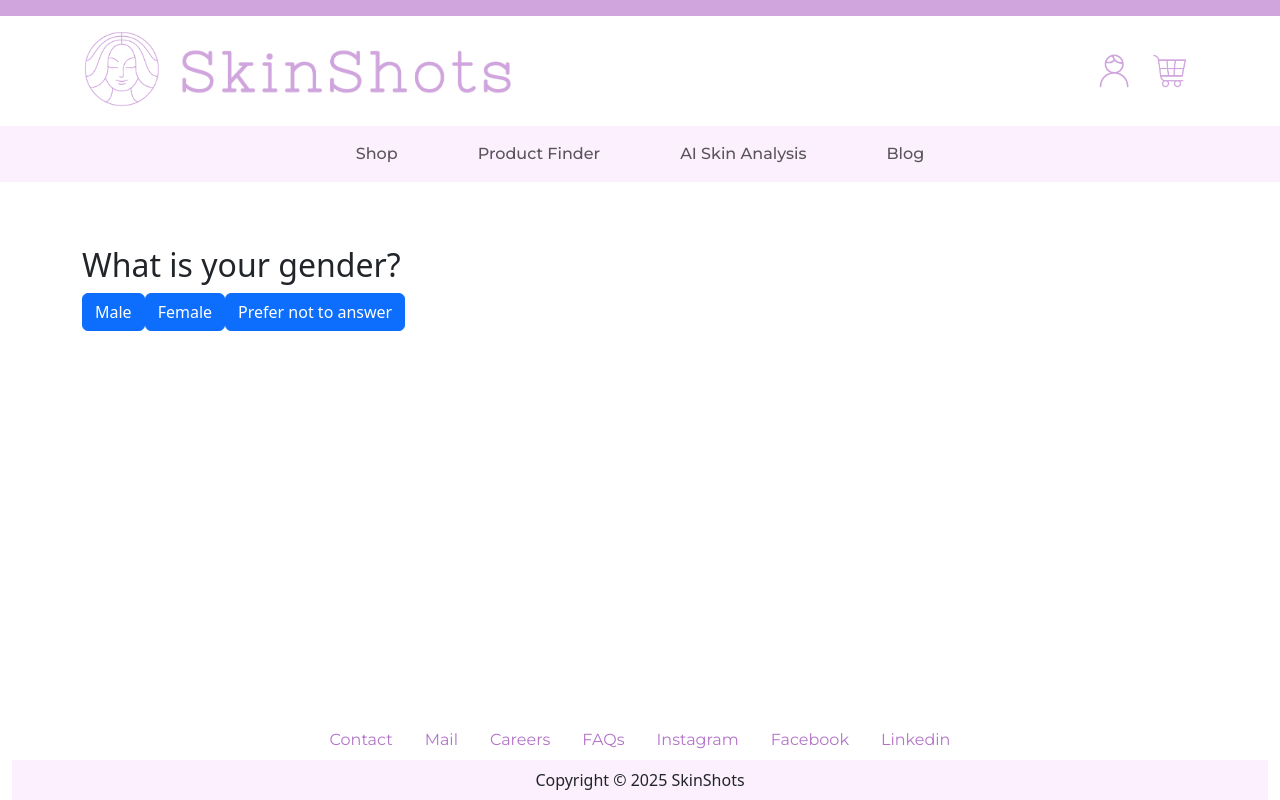
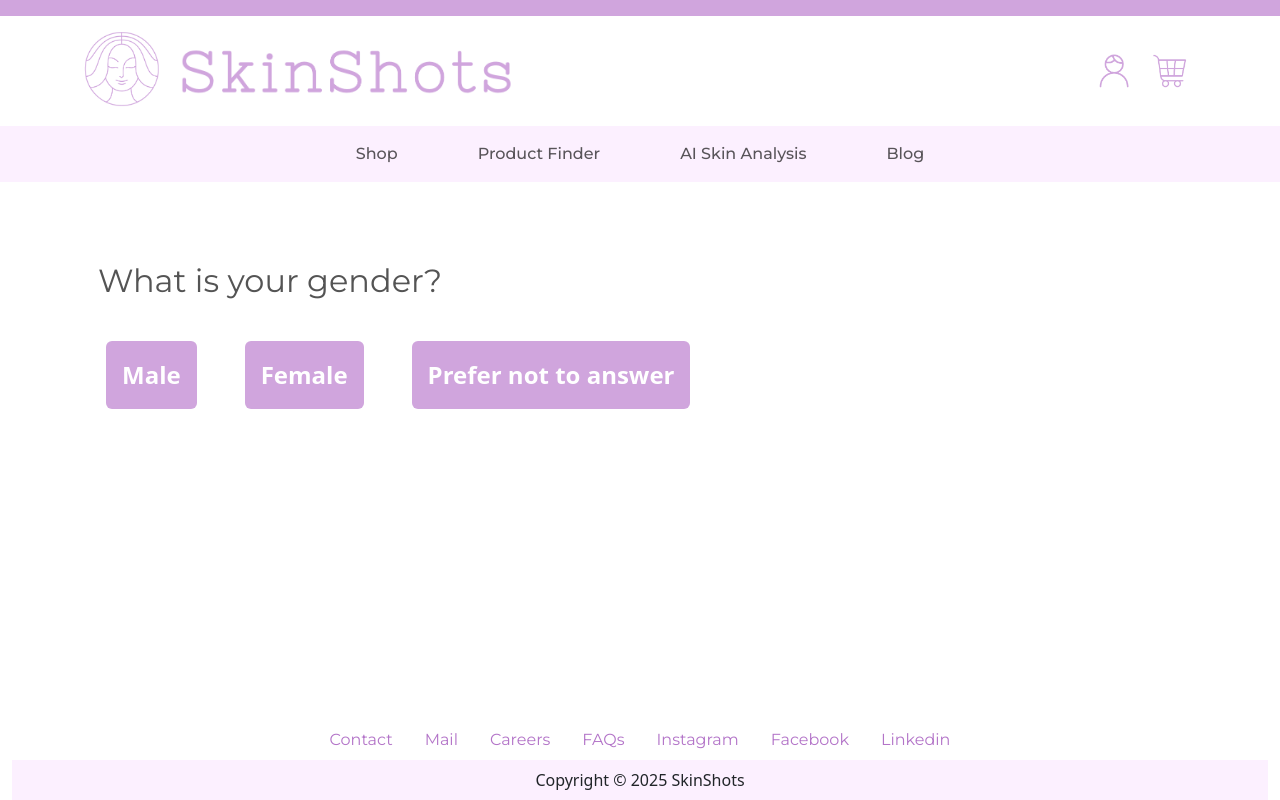
Before and after one commit to ayushi-gajendra/SkinShots_AI_powered_skincare_platform, a React (Create React App) app in the folder frontend/: page /product-finder in a window 1280 px wide. Built offline with nearby package versions, Linux system fonts and the light colour scheme; a web font is replaced by a local one.

Commit message:
feat: add Product Finder questionnaire, result screen, and improve styling

```diff
--- a/frontend/src/App.css
+++ b/frontend/src/App.css
@@ -405,3 +405,44 @@ section {
   margin-left: 5rem;
   padding: 2rem;
 }
+
+.questions{
+  color:#545454;
+  font-family: "Montserrat", sans-serif;
+  font-weight: 400;
+  font-size: 2rem;
+  padding: 1rem;
+  margin: auto;
+}
+
+.option-buttons{
+  font-size: 1.5rem;
+  color:white;
+  background-color: #d0a5dd;
+  border: #d0a5dd;
+  font-weight: 600;
+  margin: 1.5rem;
+  padding: 1rem;
+}
+
+.option-buttons:hover{
+  background-color: #7d3396;
+}
+
+.recommendations{
+  color:#545454;
+  font-family: "Montserrat", sans-serif;
+  font-weight: 400;
+  font-size: 2rem;
+  padding: 1rem;
+  margin: auto;
+}
+
+.answer-list{
+  color:#545454;
+  font-family: "Montserrat", sans-serif;
+  font-weight: 400;
+  font-size: 1rem;
+  padding: 1rem;
+  margin: auto;
+}
--- a/frontend/src/pages/ProductFinderPage.jsx
+++ b/frontend/src/pages/ProductFinderPage.jsx
@@ -1,7 +1,8 @@
 import 'bootstrap/dist/css/bootstrap.min.css';
 import "../App.css"
 
-import {useState} from "react";
+import {useState, useEffect} from "react";
+import {navigate, useNavigate} from "react-router-dom";
 import {Container, Button} from "react-bootstrap";
 
 
@@ -9,6 +10,8 @@ export default function ProductFinderPage(){
 
     const [step, setStep] = useState(0);
     const [answers, setAnswers] = useState({});
+    const [isComplete, setIsComplete] = useState(false);
+    const navigate = useNavigate();
 
     const questions = [
         { key: "gender", question: "What is your gender?", options: ["Male", "Female", "Prefer not to answer"] },
@@ -29,38 +32,47 @@ export default function ProductFinderPage(){
         if (step < questions.length-1){
             setStep(step+1);
         } else{
-            alert("Quiz completed!");
+            setIsComplete(true);
         }
     }
 
-     /* else{
-        return finalAnswers;
-    } */
-
-
 
     return(
-        <>
         <main>
 
             {/* ----------- Product Finder Section -----------*/}
 
             <Container>
-                <div>
-                    <h2>{current.question}</h2>
+                { !isComplete ? (
+                    <>
+                        <h2 className = "questions">
+                            {current.question}
+                        </h2>
                         {current.options.map((option,index) => (
+
                                 <Button
+                                    className = "option-buttons"
                                     key = {index}
                                     onClick = {() => handleAnswers(option)}
                                 >
                                     {option}
                                 </Button>
+
                         ))}
-                </div>
+                    </>
+                ) : (
+                    <>
+                        <h2 className = "recommendations">Personalised product recommendations for you</h2>
+                        <p className = "recommendations">(We will use the list below as prompt for out ChatGPT API)</p>
+                        {Object.entries(answers).map(([key,value]) => (
+                            <ul key={key} className = "answer-list">{key}: {value}</ul>
+                        ))}
+                    </>
+                )}
+
             </Container>
 
         </main>
-        </>
     );
 
 }
```
Lines whose indentation alone changed are shown as unchanged.
